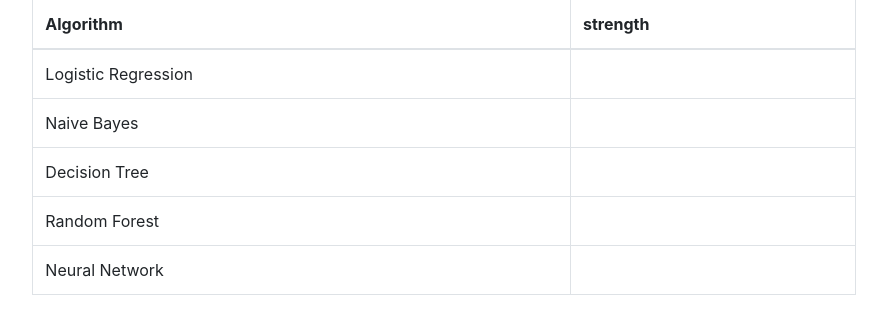
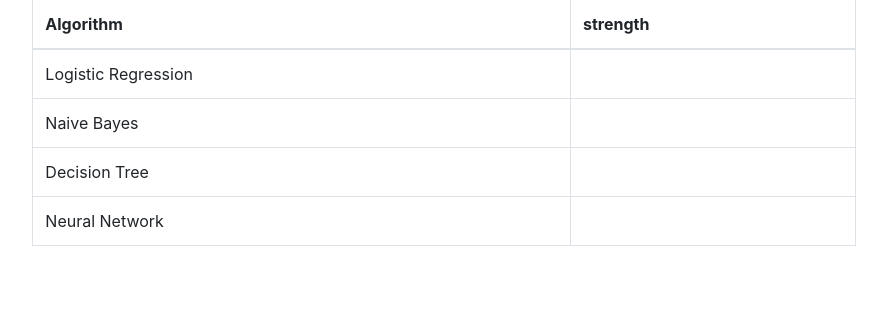
Before and after one commit to anselmostitla/2.--Password-Strength, a Flask app: page / in a window 1280 px wide. Shown: the part 213-547 px from the top of the page, without its empty margins (196-1083 px from the left). Run offline with Flask 2, Linux system fonts and the light colour scheme; parts of the project's set-up code (start-up, migrations or seed data) failed here and were passed over; some libraries are stand-ins or nearby versions.

Commit message:
Add files via upload

```diff
--- a/main.py
+++ b/main.py
@@ -53,7 +53,7 @@ def mainpage():
     log_reg_model = pickle.load(open("log_reg.pkl",'rb'))
     Bernoulli_Naive_Bayes_model = pickle.load(open('Bernoulli_Naive_Bayes.pkl','rb'))
     Decision_Tree_model = pickle.load(open('Decision_Tree.pkl','rb'))
-    Random_Forest_model = pickle.load(open('Random_Forest.pkl','rb'))
+    # Random_Forest_model = pickle.load(open('Random_Forest.pkl','rb'))
     multi_layer_perceptron_model = pickle.load(open('multi_layer_perceptron.pkl','rb'))
 
     def word_with_white_spaces(inputs):
@@ -74,13 +74,13 @@ def mainpage():
     log_reg_model_test = log_reg_model.predict(password_vec)
     Bernoulli_Naive_Bayes_model_test = Bernoulli_Naive_Bayes_model.predict(password_vec)
     multi_layer_perceptron_model_test = multi_layer_perceptron_model.predict(password_vec)
-    Random_Forest_model_test = Random_Forest_model.predict(password_vec)
+    # Random_Forest_model_test = Random_Forest_model.predict(password_vec)
     Decision_Tree_model_test = Decision_Tree_model.predict(password_vec)
 
     return render_template('main.html',log_reg = log_reg_model_test[0],
                                         Bernoulli_Naive = Bernoulli_Naive_Bayes_model_test[0],
                                         Decision_Tree = Decision_Tree_model_test[0],
-                                        Random_Forest = Random_Forest_model_test[0],
+                                        # Random_Forest = Random_Forest_model_test[0],
                                         multi_layer = multi_layer_perceptron_model_test[0]
                                         )
 
--- a/templates/index.html
+++ b/templates/index.html
@@ -46,10 +46,10 @@
                     <td>Decision Tree</td>
                     <td></td>
                 </tr>
-                <tr>
+                <!-- <tr>
                     <td>Random Forest</td>
                     <td></td>
-                </tr>
+                </tr> -->
                 <tr>
                     <td>Neural Network</td>
                     <td></td>
--- a/templates/main.html
+++ b/templates/main.html
@@ -91,7 +91,7 @@
                 {% endif %}
 
 
-                {% if (Random_Forest == '0') %}
+                <!-- {% if (Random_Forest == '0') %}
                     <tr style="background-color: #ec4848;">
                         <td>Random Forest</td>
                         <td>Weak</td>
@@ -108,7 +108,7 @@
                         <td>Random Forest</td>
                         <td>Strong</td>
                     </tr>
-                {% endif %}
+                {% endif %}                   -->
 
 
                 {% if (multi_layer == '0') %}
```
